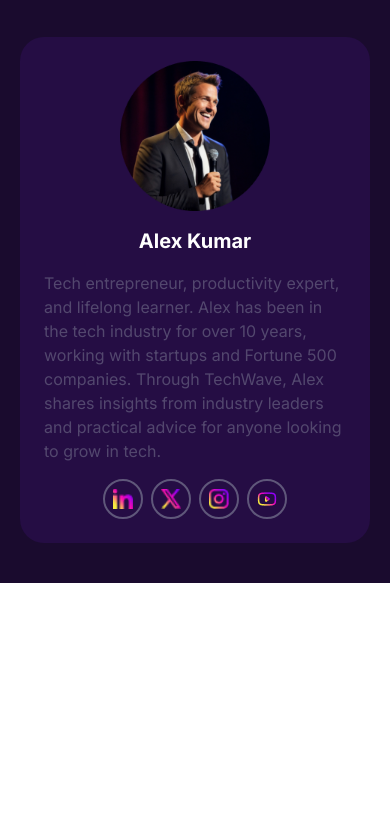
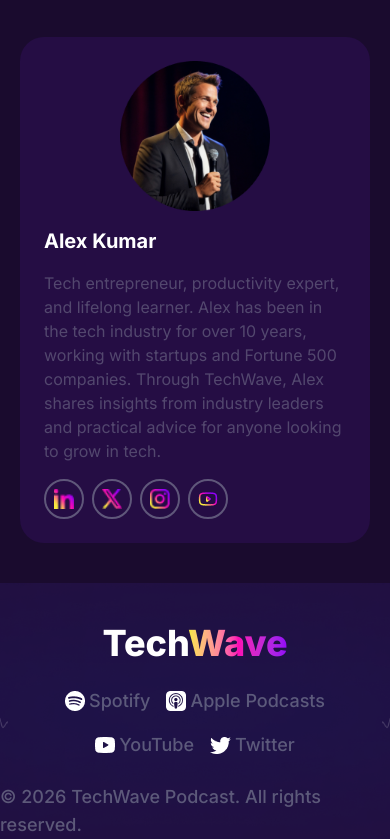
Before and after one commit to Kabir21Hossain/B13-A02-TechWave, a website: page index.html in a window 390 px wide. Shown: the part 4970-5809 px from the top of the page. Before the commit the page ends 5553 px from the top, so only its background shows below. Drawn offline with nearby package versions, Linux system fonts and the light colour scheme.

Commit message:
footer section is completely responsive now

```diff
--- a/index.html
+++ b/index.html
@@ -171,8 +171,10 @@
                             referrerpolicy="strict-origin-when-cross-origin" allowfullscreen></iframe>
 
                         <div class="content p-4 sm:pt-6 sm:px-6 sm:pb-3 flex flex-col  flex-wrap gap-3 bg-[#250D44]">
-                            <h4 class="text-xl sm:text-2xl font-bold text-white text-left">The Future of AI in Everyday Life</h4>
-                            <p class="text-sm  sm:text-lg font-normal text-left text-gray-500 leading-8">Exploring how artificial intelligence is transforming our daily routines and what to
+                            <h4 class="text-xl sm:text-2xl font-bold text-white text-left">The Future of AI in Everyday
+                                Life</h4>
+                            <p class="text-sm  sm:text-lg font-normal text-left text-gray-500 leading-8">Exploring how
+                                artificial intelligence is transforming our daily routines and what to
                                 expect in the next decade.</p>
 
                             <div class="clock flex gap-x-[6px] items-center">
@@ -191,8 +193,11 @@
                             referrerpolicy="strict-origin-when-cross-origin" allowfullscreen></iframe>
 
                         <div class="content p-4 sm:pt-6 sm:px-6 sm:pb-3 flex flex-wrap flex-col gap-3 bg-[#250D44]">
-                            <h4 class="text-xl sm:text-2xl font-bold text-white text-left">Building Better Habits for Remote Work</h4>
-                            <p class="text-sm sm:text-lg font-normal text-left text-gray-500 leading-8">Practical strategies for staying productive and maintaining work-life balance in a remote environment.</p>
+                            <h4 class="text-xl sm:text-2xl font-bold text-white text-left">Building Better Habits for
+                                Remote Work</h4>
+                            <p class="text-sm sm:text-lg font-normal text-left text-gray-500 leading-8">Practical
+                                strategies for staying productive and maintaining work-life balance in a remote
+                                environment.</p>
 
                             <div class="clock flex gap-x-[6px] items-center">
                                 <img src="assets/clock.png" alt="" class="w-5 h-5">
@@ -210,8 +215,11 @@
                             referrerpolicy="strict-origin-when-cross-origin" allowfullscreen></iframe>
 
                         <div class="content p-4 sm:pt-6 sm:px-6 sm:pb-3 flex flex-wrap flex-col gap-3 bg-[#250D44]">
-                            <h4 class="text-xl sm:text-2xl font-bold text-white text-left w-[332px]">Career Growth in Tech: A Roadmap</h4>
-                            <p class="text-sm sm:text-lg font-normal text-left text-gray-500 leading-8 w-[332px]">Expert advice on navigating your tech career from junior developer to senior leadership roles.</p>
+                            <h4 class="text-xl sm:text-2xl font-bold text-white text-left w-[332px]">Career Growth in
+                                Tech: A Roadmap</h4>
+                            <p class="text-sm sm:text-lg font-normal text-left text-gray-500 leading-8 w-[332px]">Expert
+                                advice on navigating your tech career from junior developer to senior leadership roles.
+                            </p>
 
                             <div class="clock flex gap-x-[6px] items-center">
                                 <img src="assets/clock.png" alt="" class="w-5 h-5">
@@ -226,24 +234,32 @@
 
             <div class="meet-host max-w-100 sm:max-w-300 mx-auto">
                 <h2 class="font-bold  text-3xl sm:text-5xl text-white text-center mb-10">Meet The Host</h2>
-                <div class="quote bg-[#250D44] flex flex-col sm:flex-row  gap-4  sm:gap-6 items-center p-6 sm:p-10 rounded-3xl">
+                <div
+                    class="quote bg-[#250D44] flex flex-col sm:flex-row  gap-4  sm:gap-6 items-center p-6 sm:p-10 rounded-3xl">
                     <img src="assets/host.png" alt="" class="w-[150px] h-[150px]">
 
-                    <div class="flex flex-col gap-4 justify-center items-center">
-                        <h3 class="text-xl sm:text-3xl text-white font-bold ">Alex Kumar</h3>
-                        <p class="text-gray-400/40 leading-[24px] text-left font-normal">Tech entrepreneur, productivity expert, and lifelong learner. Alex has been in the tech industry for over 10 years, working with startups and Fortune 500 companies. Through TechWave, Alex shares insights from industry leaders and practical advice for anyone looking to grow in tech.</p>
+                    <div class="flex flex-col gap-4 justify-center">
+                        <h3 class="text-xl sm:text-3xl text-white font-bold sm:text-left">Alex Kumar</h3>
+                        <p class="text-gray-400/40 leading-[24px] text-left font-normal">Tech entrepreneur, productivity
+                            expert, and lifelong learner. Alex has been in the tech industry for over 10 years, working
+                            with startups and Fortune 500 companies. Through TechWave, Alex shares insights from
+                            industry leaders and practical advice for anyone looking to grow in tech.</p>
 
                         <div class="links flex gap-2">
-                            <div class="dummy w-10 h-10 rounded-full border-2 border-gray-400/50 flex justify-center items-center ">
+                            <div
+                                class="dummy w-10 h-10 rounded-full border-2 border-gray-400/50 flex justify-center items-center ">
                                 <img src="assets/linkedin.png" alt="" class="w-5 h-5">
                             </div>
-                            <div class="dummy w-10 h-10 rounded-full border-2 border-gray-400/50 flex justify-center items-center ">
+                            <div
+                                class="dummy w-10 h-10 rounded-full border-2 border-gray-400/50 flex justify-center items-center ">
                                 <img src="assets/x.png" alt="" class="w-5 h-5">
                             </div>
-                            <div class="dummy w-10 h-10 rounded-full border-2 border-gray-400/50 flex justify-center items-center ">
+                            <div
+                                class="dummy w-10 h-10 rounded-full border-2 border-gray-400/50 flex justify-center items-center ">
                                 <img src="assets/instagram.png" alt="" class="w-5 h-5">
                             </div>
-                            <div class="dummy w-10 h-10 rounded-full border-2 border-gray-400/50 flex justify-center items-center ">
+                            <div
+                                class="dummy w-10 h-10 rounded-full border-2 border-gray-400/50 flex justify-center items-center ">
                                 <img src="assets/youtube.png" alt="" class="w-5 h-5">
                             </div>
 
@@ -255,6 +271,44 @@
 
         </section>
     </main>
+
+    <footer
+        class="max-w-110 h-full sm:max-w-400  mx-auto  sm:p-30  bg-[url('assets/footer-bg.png')] bg-no-repeat bg-cover bg-center">
+
+        <div class="flex flex-col gap-6 sm:gap-8 justify-center items-center w-full sm:max-w-340 mx-auto pt-10">
+            <h2 class="text-4xl sm:text-6xl font-extrabold text-white">
+                Tech<span class="bg-clip-text text-transparent bg-gradient-to-r
+                from-[#F7E93F] via-[#FB09B4] to-[#9100F8]">Wave</span>
+            </h2>
+
+            <div class="logo flex flex-wrap justify-center items-center gap-4 max-w-65 sm:max-w-136 sm:gap-10">
+                <div class="logo-content flex justify-center items-center gap-1 ">
+                    <img src="assets/spotify.png" alt="">
+                    <h5 class="text-gray-400/50 font-medium text-lg">Spotify</h5>
+                </div>
+
+                <div class="logo-content flex justify-center items-center gap-1 ">
+                    <img src="assets/apple-podcast.png" alt="">
+                    <h5 class="text-gray-400/50 font-medium text-lg ">Apple Podcasts</h5>
+                </div>
+
+                <div class="logo-content flex justify-center items-center gap-1 ">
+                    <img src="assets/youtube-podcast.png" alt="">
+                    <h5 class="text-gray-400/50 font-medium text-lg ">YouTube</h5>
+                </div>
+
+                <div class="logo-content flex justify-center items-center gap-1 ">
+                    <img src="assets/twitter.png" alt="">
+                    <h5 class="text-gray-400/50 font-medium text-lg ">Twitter</h5>
+                </div>
+            </div>
+
+            <p class="text-gray-400/50 font-medium text-lg">&copy; 2026 TechWave Podcast. All rights reserved.</p>
+
+        </div>
+
+
+    </footer>
 </body>
 
 </html>
```
Also changed, not shown: src/output.css.
